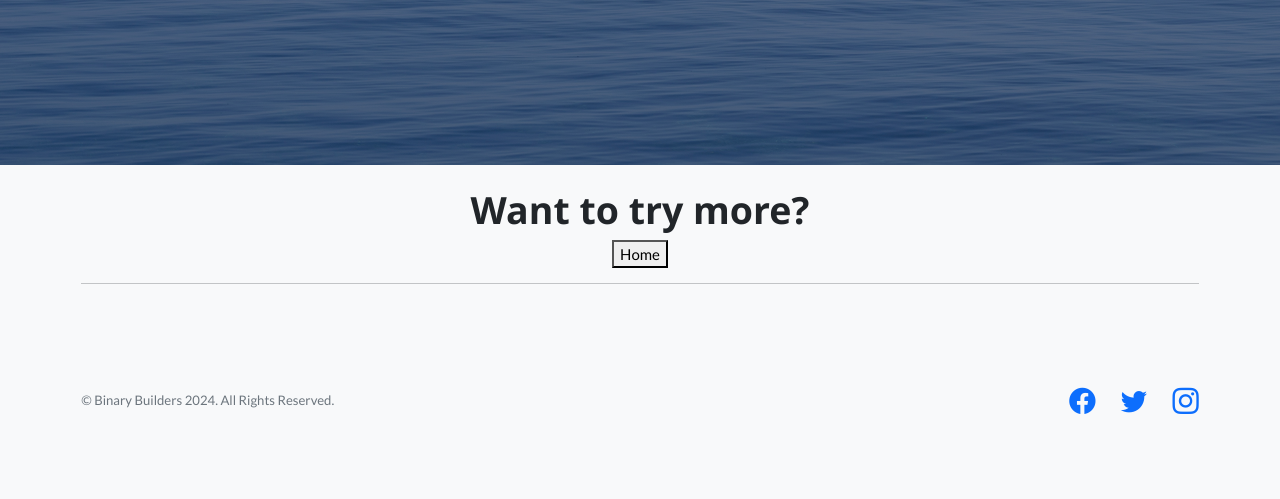
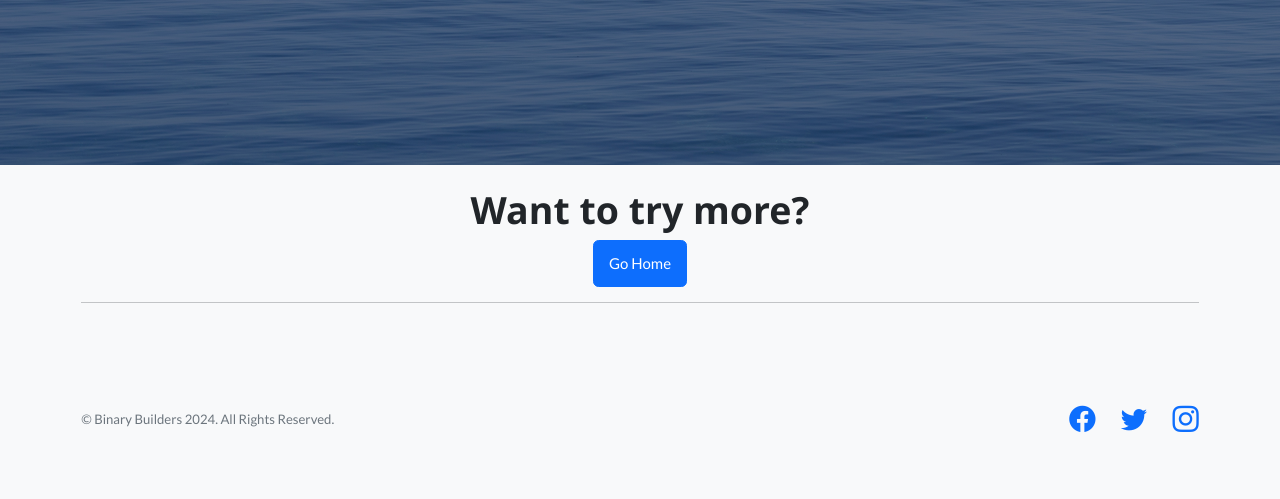
Before and after one commit to AI-Camp-Binary-Builders/AI-Camp-Capstone-2024, a Flask app: template templates/results.html in a window 1280 px wide. Shown: the part 437-936 px from the top of the page. Before the commit the page ends 851 px from the top, so only its background shows below. Run offline with Flask 3, Linux system fonts and the light colour scheme; the template is opened without the code that fills it, so the values that code supplies are empty; parts of the project's set-up code (start-up, migrations or seed data) failed here and were passed over; some libraries are stand-ins or nearby versions.

Commit message:
final changes

```diff
--- a/templates/results.html
+++ b/templates/results.html
@@ -157,7 +157,7 @@
                     }
                 </style>
 
-                <button class="button" onclick="window.location.href='/'">Home</button>
+                <button class="btn btn-primary" onclick="window.location.href='/'">Go Home</button>
 
                 <hr>
             </div>
```
